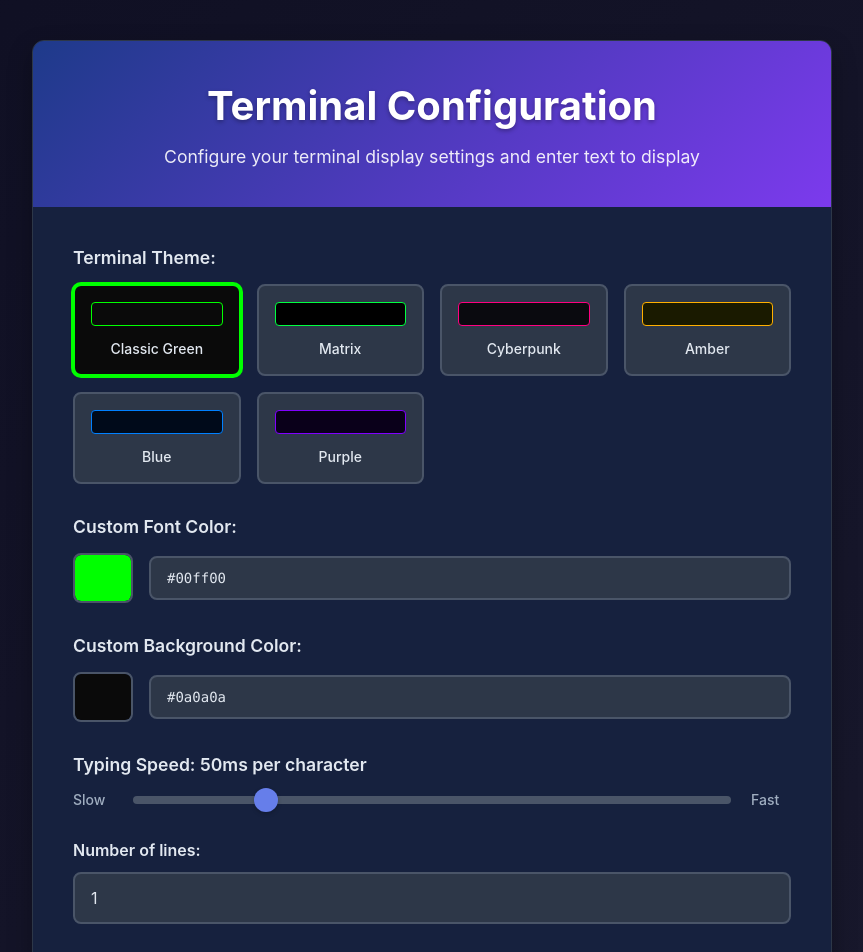
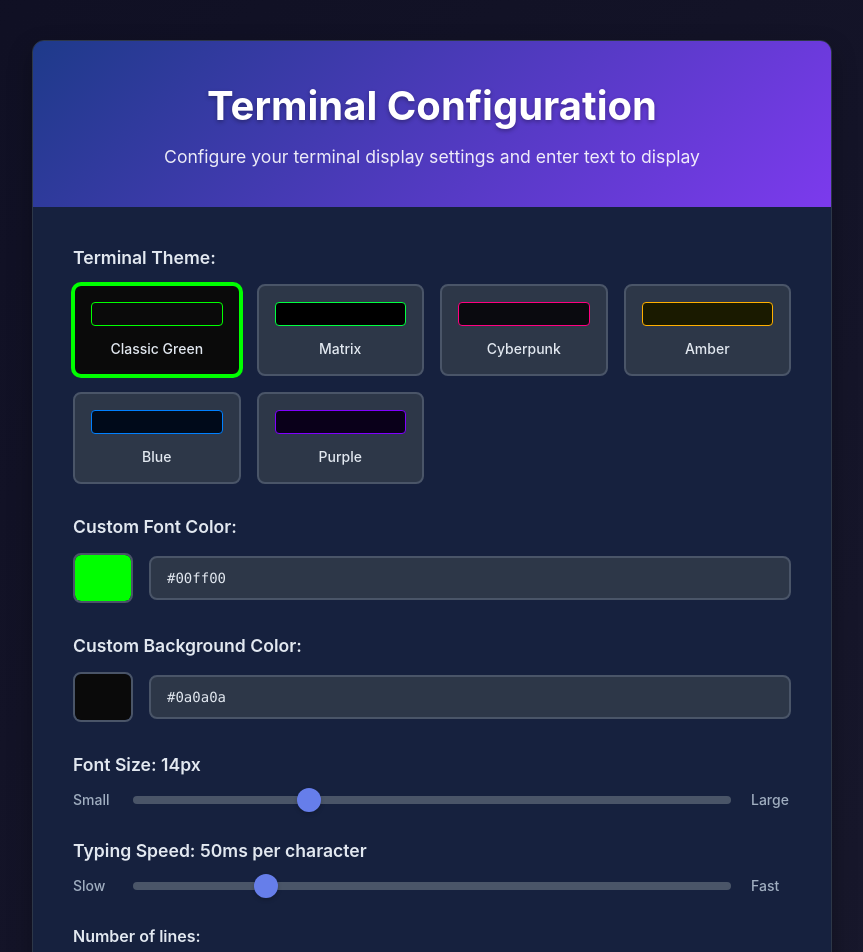
Before and after one commit to Yuvashree-code/terminal-custom, a React (Create React App) app: page / in a window 1280 px wide. Shown: the top 952 px of the page, without its empty margins (208-1071 px from the left). Built offline with nearby package versions, Linux system fonts and the light colour scheme; the HTML template or start-up script is replaced by a standard one.

Commit message:
changes done

```diff
--- a/src/components/HomePage.css
+++ b/src/components/HomePage.css
@@ -162,6 +162,67 @@
   outline: none;
   border-color: #667eea;
   box-shadow: 0 0 0 3px rgba(102, 126, 234, 0.1);
+}
+
+/* Font Size Control */
+.font-size-section {
+  display: flex;
+  flex-direction: column;
+}
+
+.font-size-control {
+  display: flex;
+  align-items: center;
+  gap: 20px;
+}
+
+.size-label {
+  color: #a0aec0;
+  font-size: 14px;
+  font-weight: 500;
+  min-width: 40px;
+}
+
+.size-slider {
+  flex: 1;
+  height: 8px;
+  background: #4a5568;
+  border-radius: 4px;
+  outline: none;
+  -webkit-appearance: none;
+  cursor: pointer;
+}
+
+.size-slider::-webkit-slider-thumb {
+  -webkit-appearance: none;
+  width: 24px;
+  height: 24px;
+  background: #667eea;
+  border-radius: 50%;
+  cursor: pointer;
+  transition: all 0.2s ease;
+  box-shadow: 0 2px 4px rgba(0, 0, 0, 0.2);
+}
+
+.size-slider::-webkit-slider-thumb:hover {
+  background: #5a67d8;
+  transform: scale(1.1);
+}
+
+.size-slider::-moz-range-thumb {
+  width: 24px;
+  height: 24px;
+  background: #667eea;
+  border-radius: 50%;
+  cursor: pointer;
+  border: none;
+  transition: all 0.2s ease;
+  box-shadow: 0 2px 4px rgba(0, 0, 0, 0.2);
+}
+
+.size-slider::-moz-range-thumb:hover {
+  background: #5a67d8;
+  transform: scale(1.1);
 }
 
 /* Typing Speed Control */
--- a/src/components/HomePage.js
+++ b/src/components/HomePage.js
@@ -8,6 +8,7 @@ const HomePage = () => {
   const [selectedTheme, setSelectedTheme] = useState('classic');
   const [fontColor, setFontColor] = useState('#00ff00');
   const [backgroundColor, setBackgroundColor] = useState('#0a0a0a');
+  const [fontSize, setFontSize] = useState(14);
   const [typingSpeed, setTypingSpeed] = useState(50);
   const navigate = useNavigate();
 
@@ -50,6 +51,7 @@ const HomePage = () => {
       theme: selectedTheme,
       fontColor,
       backgroundColor,
+      fontSize,
       typingSpeed
     }));
     navigate('/terminal');
@@ -139,6 +141,25 @@ const HomePage = () => {
               </div>
             </div>
 
+            {/* Font Size Control */}
+            <div className="font-size-section">
+              <label className="section-label">
+                Font Size: {fontSize}px
+              </label>
+              <div className="font-size-control">
+                <span className="size-label">Small</span>
+                <input
+                  type="range"
+                  min="10"
+                  max="24"
+                  value={fontSize}
+                  onChange={(e) => setFontSize(parseInt(e.target.value))}
+                  className="size-slider"
+                />
+                <span className="size-label">Large</span>
+              </div>
+            </div>
+
             {/* Typing Speed Control */}
             <div className="speed-section">
               <label className="section-label">
--- a/src/components/TerminalPage.css
+++ b/src/components/TerminalPage.css
@@ -34,7 +34,7 @@
 
 .terminal-window {
   width: 100%;
-  max-width: 700px;
+  max-width: 500px;
   height: 80vh;
   background: #0d1117;
   border-radius: 8px;
--- a/src/components/TerminalPage.js
+++ b/src/components/TerminalPage.js
@@ -10,6 +10,7 @@ const TerminalPage = () => {
   const [currentTheme, setCurrentTheme] = useState('classic');
   const [fontColor, setFontColor] = useState('#00ff00');
   const [backgroundColor, setBackgroundColor] = useState('#0a0a0a');
+  const [fontSize, setFontSize] = useState(14);
   const [typingSpeed, setTypingSpeed] = useState(50);
   const navigate = useNavigate();
 
@@ -21,6 +22,7 @@ const TerminalPage = () => {
       setCurrentTheme(parsedData.theme || 'classic');
       setFontColor(parsedData.fontColor || '#00ff00');
       setBackgroundColor(parsedData.backgroundColor || '#0a0a0a');
+      setFontSize(parsedData.fontSize || 14);
       setTypingSpeed(parsedData.typingSpeed || 50);
     } else {
       navigate('/');
@@ -34,21 +36,43 @@ const TerminalPage = () => {
     setDisplayedText('');
     setIsComplete(false);
 
-    let currentStep = 0;
-    const steps = [
-      () => setDisplayedText('root@Ecoverse:~$ [system.sh]\n'),
-      () => setDisplayedText(prev => prev + 'Initializing Ecoverse...\n'),
-      () => setDisplayedText(prev => prev + '\n'),
+    // System initialization messages with typing animation
+    const systemMessages = [
+      'root@Ecoverse:~$ [system.sh]',
+      'Initializing Ecoverse...',
+      'Connecting innovation with sustainability...',
+      ''
     ];
 
-    const typeText = () => {
-      if (currentStep < steps.length) {
-        steps[currentStep]();
-        currentStep++;
-        setTimeout(typeText, 800);
+    let messageIndex = 0;
+    let charIndex = 0;
+
+    const typeSystemMessage = () => {
+      if (messageIndex >= systemMessages.length) {
+        // Start typing user text after system messages
+        startUserTextTyping();
         return;
       }
 
+      const currentMessage = systemMessages[messageIndex];
+
+      if (charIndex < currentMessage.length) {
+        const char = currentMessage.charAt(charIndex);
+        if (char) {
+          setDisplayedText(prev => prev + char);
+        }
+        charIndex++;
+        setTimeout(typeSystemMessage, typingSpeed || 50);
+      } else {
+        // Move to next message
+        setDisplayedText(prev => prev + '\n');
+        messageIndex++;
+        charIndex = 0;
+        setTimeout(typeSystemMessage, 200); // Pause between messages
+      }
+    };
+
+    const startUserTextTyping = () => {
       // Now type the user's lines with > prefix
       const validLines = terminalData.lines.filter(line => line && line.trim() !== '');
       console.log('Valid lines:', validLines);
@@ -57,10 +81,42 @@ const TerminalPage = () => {
 
       const typeUserText = () => {
         if (lineIndex >= validLines.length) {
-          // Add error message at the end
-          setDisplayedText(prev => prev + '\nAwaiting Ecocore activation...');
-          setIsComplete(true);
-          setIsRunning(false);
+          // Add animated final lines
+          const finalLines = [
+            '\n.............................',
+            '\nSystem status: [ONLINE] !! '
+          ];
+
+          console.log('Final lines:', finalLines);
+          console.log('Typing speed:', typingSpeed);
+
+          let finalLineIndex = 0;
+          let finalCharIndex = 0;
+
+          const typeFinalLines = () => {
+            if (finalLineIndex >= finalLines.length) {
+              setIsComplete(true);
+              setIsRunning(false);
+              return;
+            }
+
+            const currentFinalLine = finalLines[finalLineIndex];
+
+            if (finalCharIndex < currentFinalLine.length) {
+              const char = currentFinalLine.charAt(finalCharIndex);
+              if (char) {
+                setDisplayedText(prev => prev + char);
+              }
+              finalCharIndex++;
+              setTimeout(typeFinalLines, typingSpeed || 50);
+            } else {
+              finalLineIndex++;
+              finalCharIndex = 0;
+              setTimeout(typeFinalLines, 200);
+            }
+          };
+
+          setTimeout(typeFinalLines, 500);
           return;
         }
 
@@ -95,7 +151,8 @@ const TerminalPage = () => {
       setTimeout(typeUserText, 500);
     };
 
-    setTimeout(typeText, 500); // Initial delay
+    // Start with system messages
+    setTimeout(typeSystemMessage, 500); // Initial delay
   };
 
   const resetTerminal = () => {
@@ -140,7 +197,7 @@ const TerminalPage = () => {
             >
               <pre
                 className="output-text"
-                style={{ color: fontColor }}
+                style={{ color: fontColor, fontSize: `${fontSize}px` }}
               >
                 {displayedText}
                 {isRunning && <span className="cursor" style={{ color: fontColor }}>█</span>}
```
